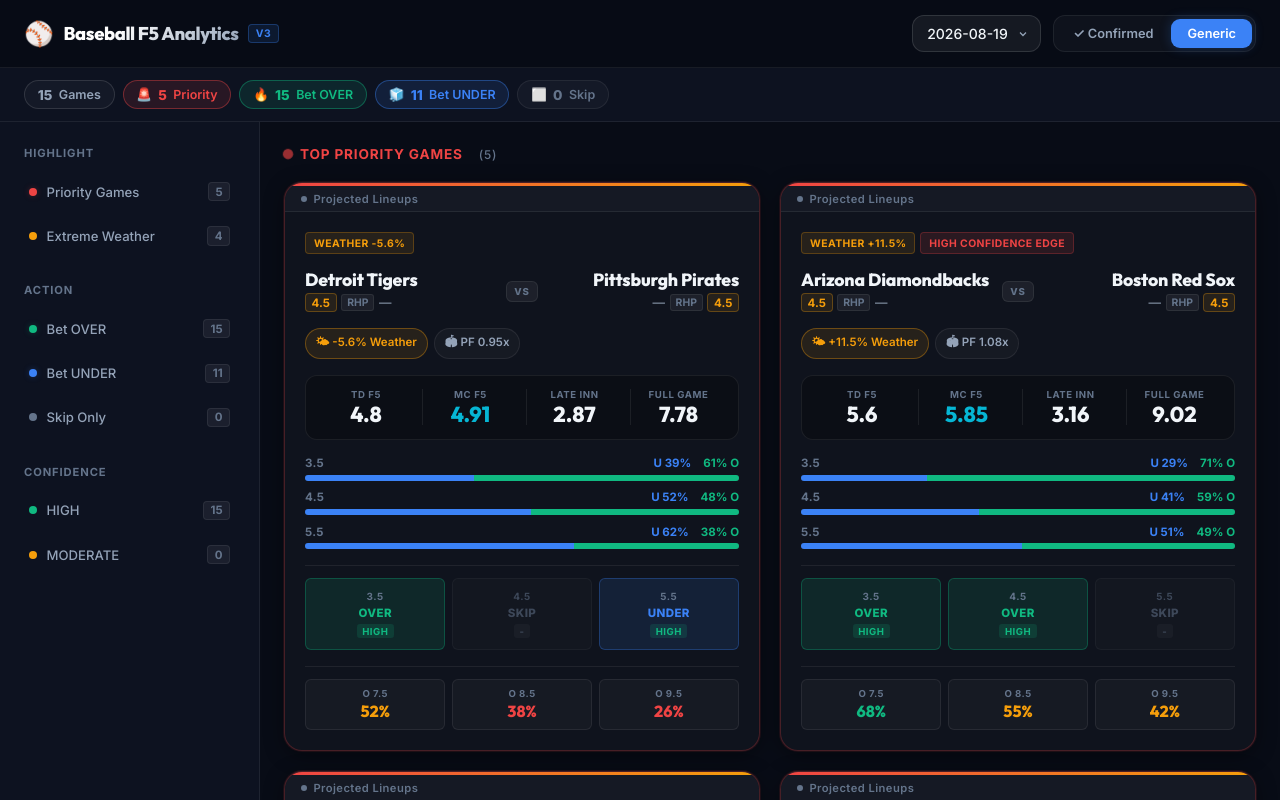
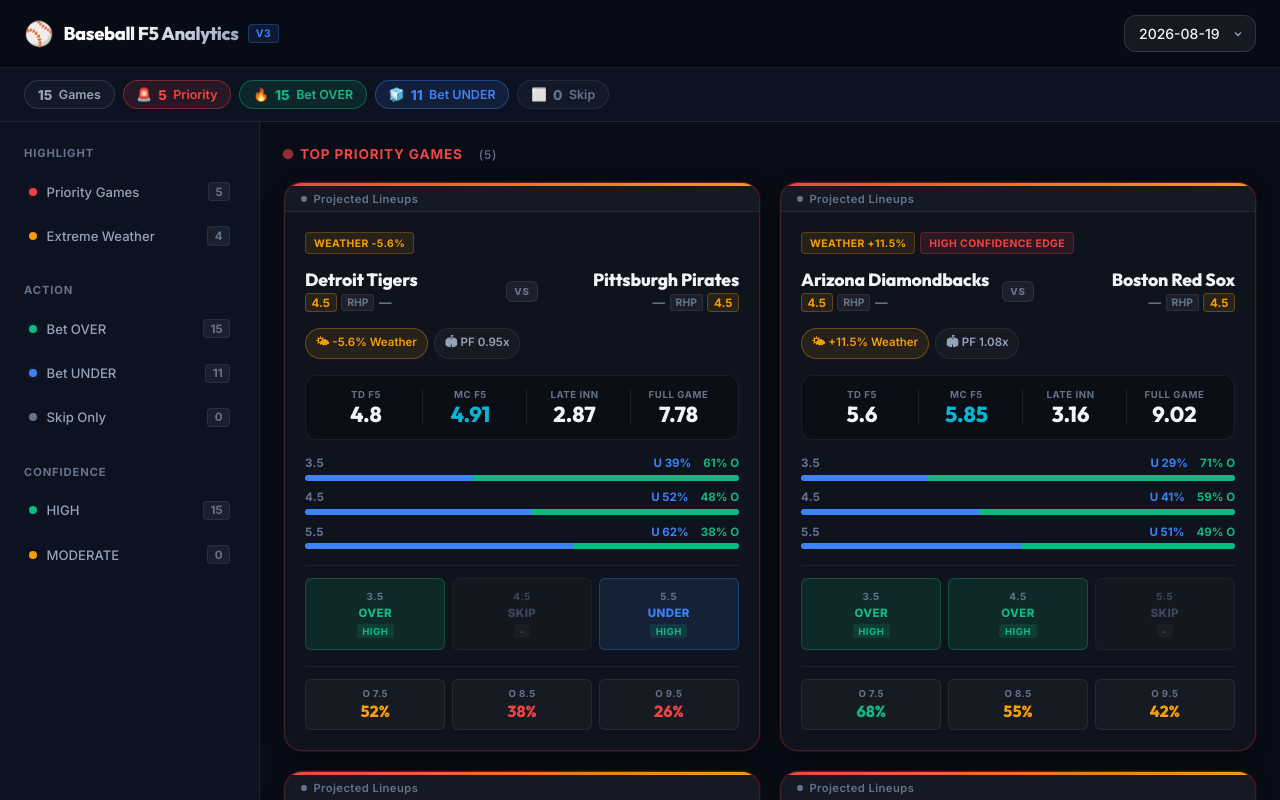
Before and after one commit to kadafs/baseball-dashboard, a React (Vite) app: page / in a window 1280 px wide. Shown: the top 800 px of the page. Built offline with nearby package versions, Linux system fonts and the light colour scheme.

Commit message:
feat: implement baseball dashboard data indexing script and game analysis UI component

```diff
--- a/public/data/baseball/dates_index.json
+++ b/public/data/baseball/dates_index.json
@@ -1,29 +1,31 @@
 {
   "dates": [
     {
-      "date": "2026-08-19",
-      "generic": true,
-      "confirmed": false
+      "date": "2026-08-19"
     },
     {
-      "date": "2026-06-19",
-      "generic": true,
-      "confirmed": false
+      "date": "2026-06-23"
     },
     {
-      "date": "2026-06-18",
-      "generic": false,
-      "confirmed": true
+      "date": "2026-06-22"
     },
     {
-      "date": "2026-06-17",
-      "generic": true,
-      "confirmed": true
+      "date": "2026-06-21"
     },
     {
-      "date": "2026-06-16",
-      "generic": false,
-      "confirmed": true
+      "date": "2026-06-20"
+    },
+    {
+      "date": "2026-06-19"
+    },
+    {
+      "date": "2026-06-18"
+    },
+    {
+      "date": "2026-06-17"
+    },
+    {
+      "date": "2026-06-16"
     }
   ]
 }
--- a/src/App.jsx
+++ b/src/App.jsx
@@ -331,7 +331,6 @@
 export default function App() {
   const [dates, setDates]       = useState([]);
   const [selectedDate, setDate] = useState('');
-  const [mode, setMode]         = useState('confirmed');
   const [data, setData]         = useState(null);
   const [loading, setLoading]   = useState(true);
   const [error, setError]       = useState(null);
@@ -349,7 +348,6 @@
         if (d.dates?.length > 0) {
           setDates(d.dates);
           setDate(d.dates[0].date);
-          if (!d.dates[0].confirmed && d.dates[0].generic) setMode('generic');
         } else {
           setLoading(false);
           setError('No prediction data found.');
@@ -363,18 +361,11 @@
     if (!selectedDate) return;
     setLoading(true); setError(null); setData(null);
 
-    const dateObj = dates.find(d => d.date === selectedDate);
-    if (dateObj && !dateObj[mode]) {
-      setError(`No ${mode} data for ${selectedDate}.`);
-      setLoading(false);
-      return;
-    }
-
-    fetch(`/data/baseball/universal_predictions_${selectedDate}-${mode}.json`)
+    fetch(`/data/baseball/universal_predictions_${selectedDate}.json`)
       .then(r => { if (!r.ok) throw new Error(); return r.json(); })
       .then(d => { setData(d); setLoading(false); })
-      .catch(() => { setLoading(false); setError(`Failed to load data for ${selectedDate} (${mode}).`); });
-  }, [selectedDate, mode, dates]);
+      .catch(() => { setLoading(false); setError(`Failed to load data for ${selectedDate}.`); });
+  }, [selectedDate, dates]);
 
   const toggleFilter = (key) =>
     setFilters(f => ({ ...f, [key]: !f[key] }));
@@ -435,24 +426,6 @@
               <option key={d.date} value={d.date}>{d.date}</option>
             ))}
           </select>
-
-          <div className="mode-toggle">
-            <button
-              className={`mode-btn ${mode === 'confirmed' ? 'active' : ''}`}
-              onClick={() => setMode('confirmed')}
-              disabled={!currentDateObj?.confirmed}
-              title={!currentDateObj?.confirmed ? 'No confirmed lineups for this date' : ''}
-            >
-              ✓ Confirmed
-            </button>
-            <button
-              className={`mode-btn ${mode === 'generic' ? 'active' : ''}`}
-              onClick={() => setMode('generic')}
-              disabled={!currentDateObj?.generic}
-            >
-              Generic
-            </button>
-          </div>
         </div>
       </header>
 
```
Also changed, not shown: scripts/sync-data.js (+3 -13 lines).
